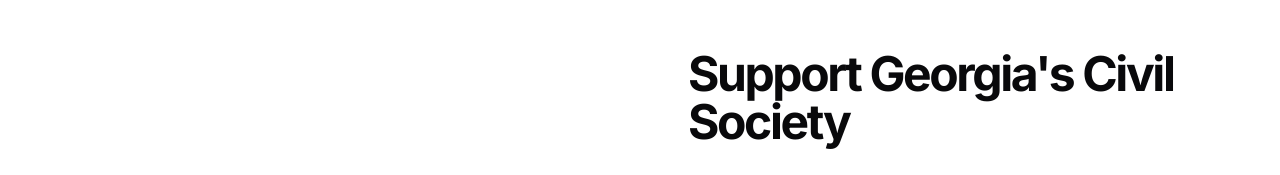
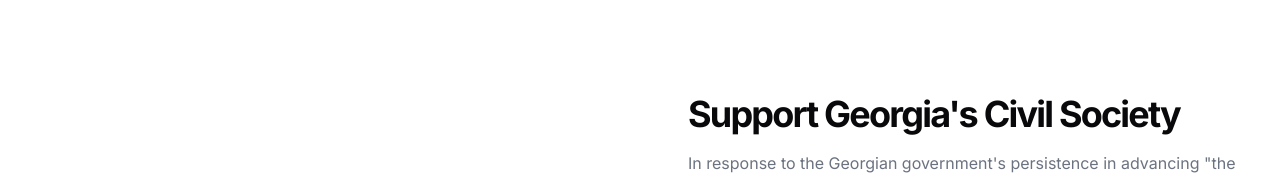
Before and after one commit to aquarazorda/morevi-support, a Next.js app: page / in a window 1280 px wide. Shown: the top 175 px of the page. Built offline with nearby package versions, Linux system fonts and the light colour scheme.

Commit message:
chore: text alignment

```diff
--- a/src/app/page.tsx
+++ b/src/app/page.tsx
@@ -20,8 +20,8 @@
           </span>
         </div>
 
-        <div className="space-y-6">
-          <h1 className="text-3xl font-bold tracking-tighter sm:text-4xl md:text-5xl">
+        <div className="space-y-4">
+          <h1 className="text-2xl font-bold tracking-tighter sm:text-3xl md:text-4xl">
             Support Georgia&apos;s Civil Society
           </h1>
           <p className="text-gray-500 md:text-xl/relaxed lg:text-base/relaxed dark:text-gray-400">
```
